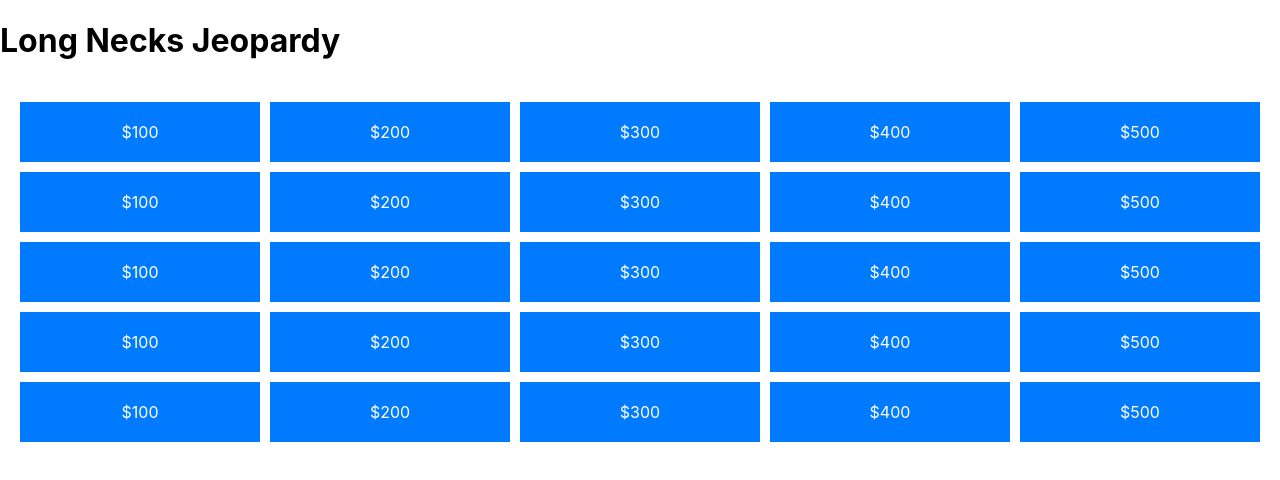
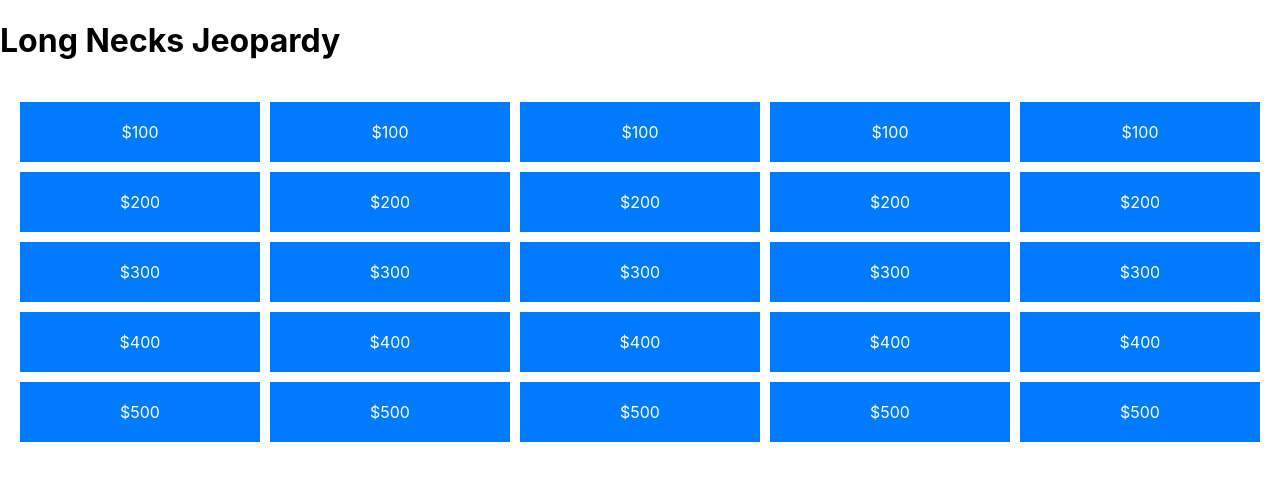
Before and after one commit to AlliDoisCode1234/Jeopardy, a React (Create React App) app: page / in a window 1280 px wide. Shown: the top 480 px of the page. Built offline with nearby package versions, Linux system fonts and the light colour scheme.

Commit message:
Fix grid by changing auto flow

```diff
--- a/src/components/Board/index.tsx
+++ b/src/components/Board/index.tsx
@@ -5,7 +5,8 @@ import { questions } from "@/data/questions";
 // Styled components
 const BoardContainer = styled.div`
   display: grid;
-  grid-template-columns: repeat(5, 1fr);
+  grid-template-rows: repeat(5, 1fr);
+  grid-auto-flow: column;
   gap: 10px;
   padding: 20px;
 `;
@@ -25,10 +26,10 @@ const QuestionTile = styled.div`
 
 export const Board = () => {
   return (
-    <BoardContainer>
+      <BoardContainer>
       {questions.map((question: Question) => (
         <QuestionTile key={question.id}>${question.value}</QuestionTile>
       ))}
-    </BoardContainer>
+      </BoardContainer>
   );
 };
```
